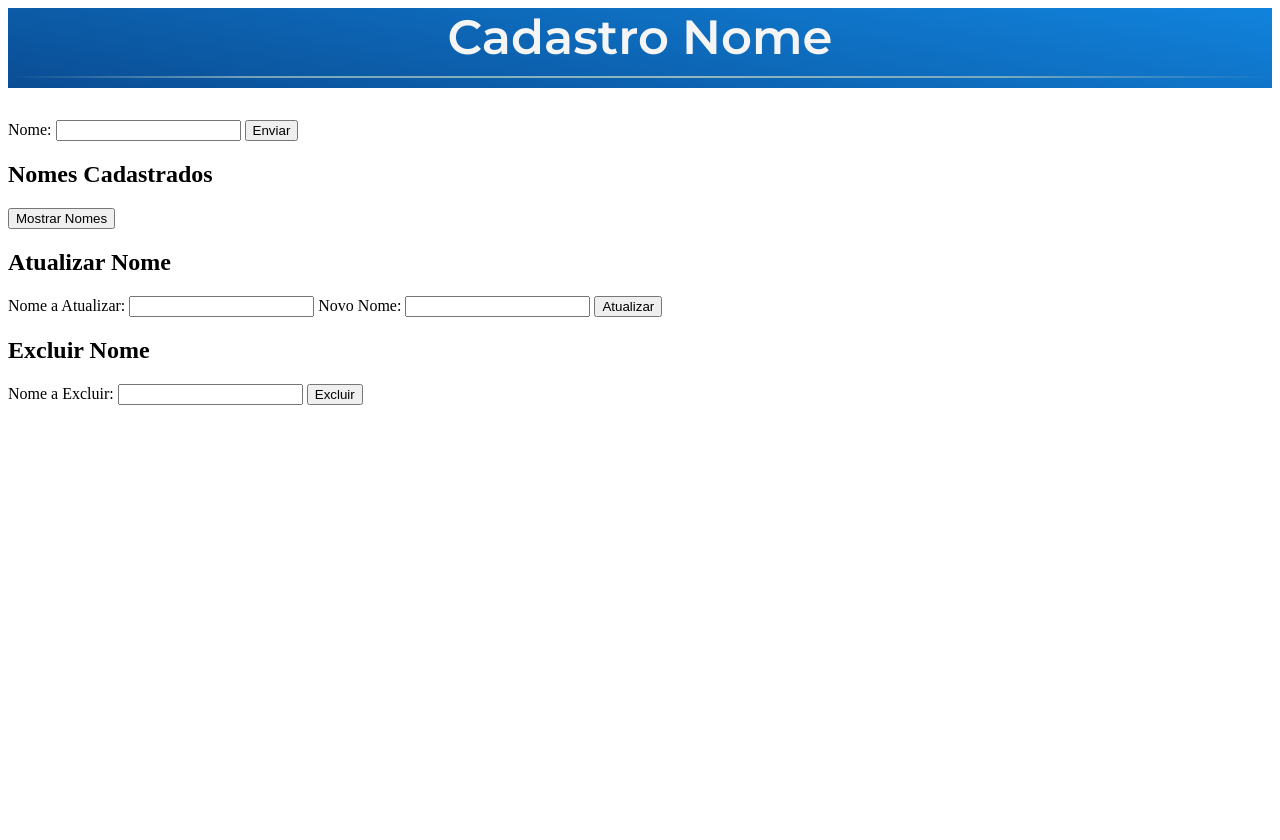
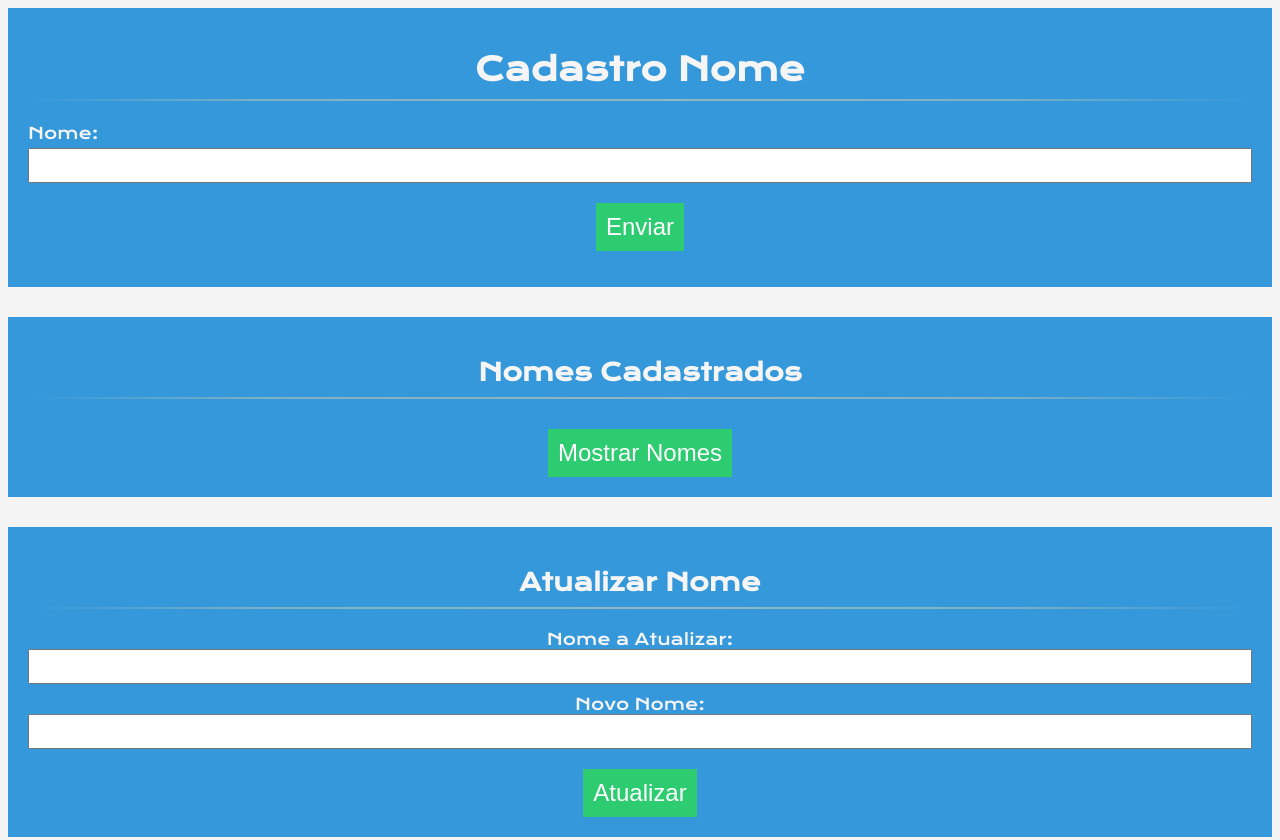
Before and after one commit to danilobenedetti1/2provaLeo, a website: page Front/index.html in a window 1280 px wide. Shown: the top 840 px of the page. Before the commit the page ends 800 px from the top, so only its background shows below. Drawn offline with nearby package versions, Linux system fonts and the light colour scheme.

Commit message:
css implementado

```diff
--- a/Front/index.css
+++ b/Front/index.css
@@ -1,8 +1,8 @@
 @import url('https://fonts.googleapis.com/css2?family=Krona+One&family=Montserrat:wght@400;600&display=swap');
 
 :root {
-  --cor-header:#775FE6;
-  --cor-trapesio: #8ACFCD;
+  --cor-header:#3498db;
+  --cor-trapesio: #94e6ec;
   --cor-background: #DBEAFF;
   --branco: #F5F5F5;
   --cor-texto-preto: #181C1F;
@@ -10,17 +10,87 @@
   --fonte-secundaria: 'Krona One', sans-serif;
   --fonte-footer: Arial, Helvetica, sans-serif;
 }
+body {
+  font-family: var(--fonte-principal)
+  margin: 0;
+  padding: 0;
+  background-color: #f4f4f4;
+}
 
-h1 {
-    font-size: 48px;
-    color: var(--branco);
-    padding: 0px 0;
-    font-family: var(--fonte-principal);
-    font-weight: 800;
+.tt1, .tt2 {
+  background-color: var(--cor-header);
+  font-family: var(--fonte-secundaria);
+  color:var(--branco);
+  padding: 20px;
+  text-align: center;
+}
+
+.tt2 {
+  margin-top: 30px;
+  text-align: center;
+  background-color: var(--cor-header);
+  padding: 20px;
+}
+.tt3{
+    margin-top: 30px;
+    background-color: var(--cor-header);
+    padding: 20px;
+    color:var(--branco);
+    font-family: var(--fonte-secundaria);
     text-align: center;
-    padding-bottom: 10px;
-    background-image: linear-gradient(190deg, #1183DC 0%, #0A4D94 100%);
-  }
+}
+
+.tt4 {
+  margin-top: 30px;
+  background-color: var(--cor-header);
+  padding: 20px;
+  color:var(--branco);
+  font-family: var(--fonte-secundaria);
+  text-align: center;
+}
+
+h2{
+  text-align: center;
+}
+
+
+form {
+  margin-top: 20px;
+}
+
+label {
+  display: block;
+  margin-bottom: 5px;
+  text-align: left;
+}
+
+input {
+  width: 100%;
+  padding: 8px;
+  margin-bottom: 10px;
+  box-sizing: border-box;
+  text-align: left;
+}
+
+
+button {
+  background-color: #2ecc71;
+  color: #fff;
+  padding: 10px;
+  border: none;
+  cursor: pointer;
+  font-family: var(--fonte-footer);
+  font-size: x-large;
+  text-align: center;
+}
+
+button {
+  margin-top: 10px;
+}
+
+#nomes {
+  margin-top: 10px;
+}
 
   /* Linha de divisão no quadro de cadastro e login */
   h1:after {
@@ -46,3 +116,27 @@ h1 {
       rgba(147, 184, 189, 0) 100%
     );
   }
+
+  h2:after {
+    content: " ";
+    display: block;
+    width: 100%;
+    height: 2px;
+    margin-top: 10px;
+    background: -webkit-linear-gradient(
+      left,
+      rgba(147, 184, 189, 0) 0%,
+      rgba(147, 184, 189, 0.8) 20%,
+      rgba(147, 184, 189, 1) 53%,
+      rgba(147, 184, 189, 0.8) 79%,
+      rgba(147, 184, 189, 0) 100%
+    );
+    background: linear-gradient(
+      left,
+      rgba(147, 184, 189, 0) 0%,
+      rgba(147, 184, 189, 0.8) 20%,
+      rgba(147, 184, 189, 1) 53%,
+      rgba(147, 184, 189, 0.8) 79%,
+      rgba(147, 184, 189, 0) 100%
+    );
+  }
--- a/Front/index.html
+++ b/Front/index.html
@@ -3,34 +3,41 @@
     <meta charset="UTF-8">
     <meta name="viewport" content="width=device-width, initial-scale=1.0">
     <link rel="stylesheet" type="text/css" href="index.css">
-    <title>Aula 02 - Back</title>
+    <title>Prova Leo</title>
 </head>
 <body>
+    <div class="tt1">
     <h1>Cadastro Nome</h1>
     <form action="/cadastroNome" method="post">
         <label for="nome">Nome:</label>
         <input type="text" name="nome" id="nome">
         <button type="submit">Enviar</button>
     </form>
+    </div>
     <div>
-        <h2>Nomes Cadastrados</h2>
-        <div id="nomes"></div>
-        <button onclick="mostrarNomes()">Mostrar Nomes</button>
-
+        <div class="tt2">
+          <h2>Nomes Cadastrados</h2>
+          <div class="form1" id="nomes"></div>
+          <button onclick="mostrarNomes()">Mostrar Nomes</button>
+        </div>
       <div>
+        <div class="tt3">
           <h2>Atualizar Nome</h2>
           Nome a Atualizar: <input type="text" id="nomeParaAtualizar">
           Novo Nome: <input type="text" id="novoNome">
           <button type="button" id="atualizarButton" onclick="atualizarNome()">Atualizar</button>
+        </div>
       </div>
 
 
     <div>
+        <div class="tt4">
           <h2>Excluir Nome</h2>
           <form>
               Nome a Excluir: <input type="text" id="nomeParaExcluir">
               <button type="button" id="excluirButton" onclick="excluirNome()">Excluir</button>
           </form>
+        </div>
     </div>
 
 
--- a/index.js
+++ b/index.js
@@ -3,7 +3,7 @@ const bodyParser = require("body-parser");
 
 const app = express();
 app.use(bodyParser.urlencoded({ extended: false }));
-app.use(bodyParser.json()); // Adicione essa linha para processar JSON
+app.use(bodyParser.json());
 app.use(express.json());
 
 app.listen(3000, () => {
--- a/package.json
+++ b/package.json
@@ -4,7 +4,7 @@
   "description": "",
   "main": "index.js",
   "scripts": {
-    "start":"nodemon index.js",
+    "start": "nodemon index.js",
     "test": "echo \"Error: no test specified\" && exit 1"
   },
   "keywords": [],
```
